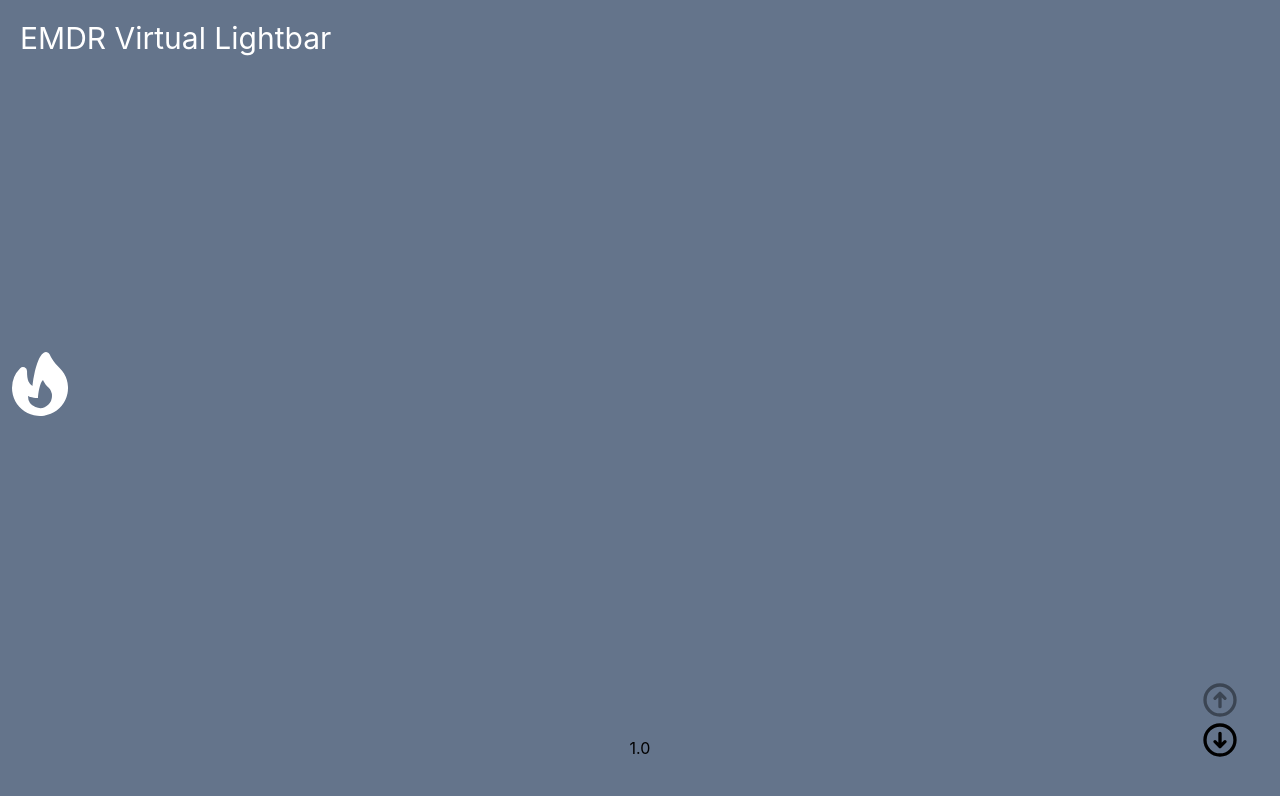
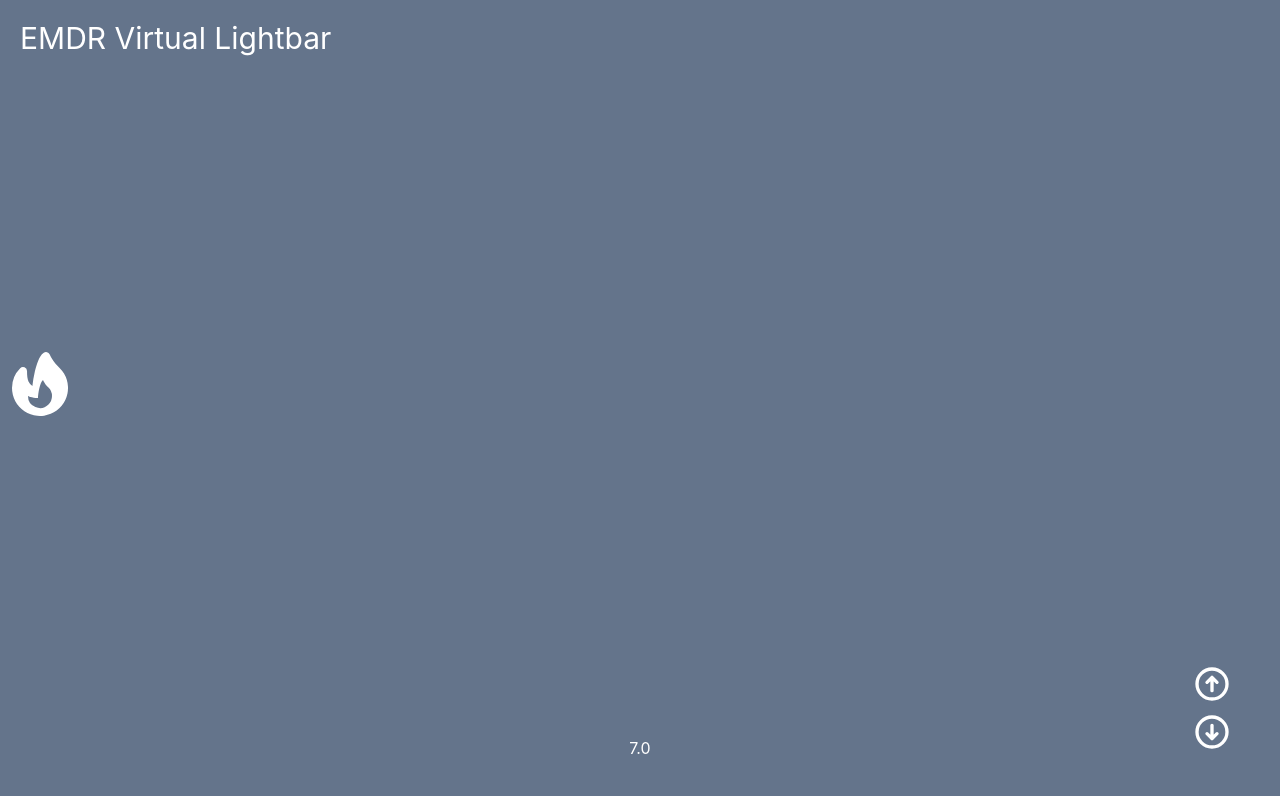
Before and after one commit to ayhoung/emdr-app, a Next.js app: page / in a window 1280 px wide. Shown: the top 796 px of the page. Built offline with nearby package versions, Linux system fonts and the light colour scheme.

Commit message:
second commit

```diff
--- a/pages/index.js
+++ b/pages/index.js
@@ -6,8 +6,8 @@ import { FireIcon } from '@heroicons/react/solid'
 import styles from '../styles/Home.module.css'
 
 export default function Home() {
-	const [speed, setSpeed] = useState(1.0);
-
+	const [seconds, setSeconds] = useState(3.0);
+	const displaySpeed = 10.0 - seconds.toFixed(1);
 	return (
 		<div className="w-screen h-screen bg-slate-500 relative overflow-hidden">
 			<Head>
@@ -16,17 +16,23 @@ export default function Home() {
 				<link rel="icon" href="/favicon.ico" />
 			</Head>
 
-			<div className="relative"><h1 className="text-white mt-5 ml-5 text-3xl">EMDR Virtual Lightbar</h1></div>
-			<div className={styles.pot} style={{'-webkit-animation-duration': `${speed}s`}}>
+			<div className="relative select-none"><h1 className="text-white mt-5 ml-5 text-3xl">EMDR Virtual Lightbar</h1></div>
+			<div className={styles.pot} style={{'-webkit-animation-duration': `${seconds}s`}}>
 				{/* <Image src="https://i.stack.imgur.com/qgNyF.png?s=328&g=1" width="100px" height="100px" alt="indicator" /> */}
 				<FireIcon className="h-20 w-20" color="white"/>
 			</div>
-			<div className="absolute bottom-10 flex justify-center w-full">
-				<p>{speed.toFixed(1)}</p>
+			<div className="absolute bottom-10 flex justify-center w-full select-none">
+				<p className="text-white select-none">{displaySpeed.toFixed(1)}</p>
 			</div>
-			<div className="absolute right-10 bottom-10">
-				<ArrowCircleUpIcon className="h-10 w-10" opacity={speed === 1 ? "0.4":"1.0"} onClick={()=>setSpeed(speed - 0.1)}/>
-				<ArrowCircleDownIcon className="h-10 w-10" opacity={speed === 10 ? "0.4":"1.0" } onClick={()=>setSpeed(speed + 0.1)}/>
+			<div className="absolute right-10 bottom-10 select-none">
+				<ArrowCircleUpIcon
+					className="h-10 w-10 hover:cursor-pointer hover:opacity-75 m-2 select-none"
+					opacity={seconds === 1 ? "0.0":"1.0"}
+					onClick={()=>setSeconds(seconds - 0.5)} color="white"/>
+				<ArrowCircleDownIcon
+					className="h-10 w-10 hover:cursor-pointer hover:opacity-75 m-2 select-none"
+					opacity={seconds === 10 ? "0.0":"1.0" }
+					onClick={()=>setSeconds(seconds + 0.5)} color="white"/>
 			</div>
 		</div>
 	)
```
